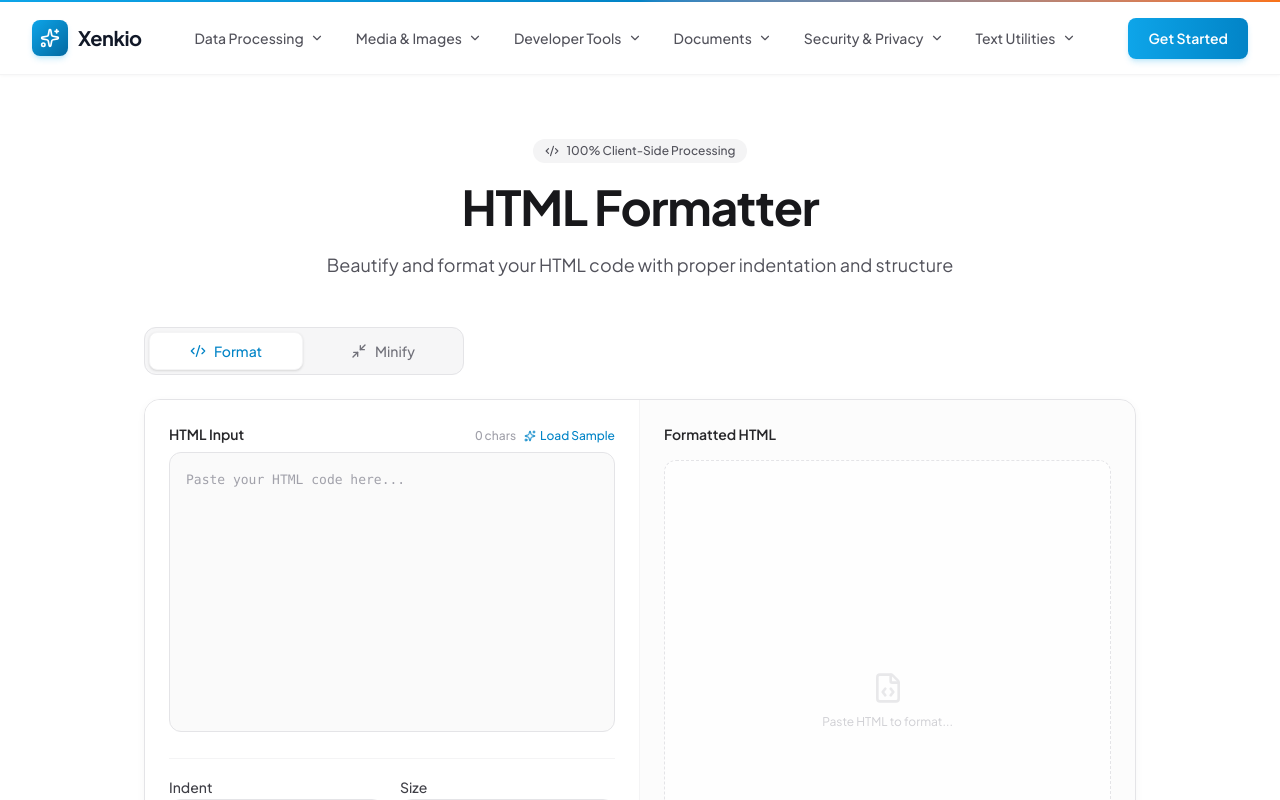
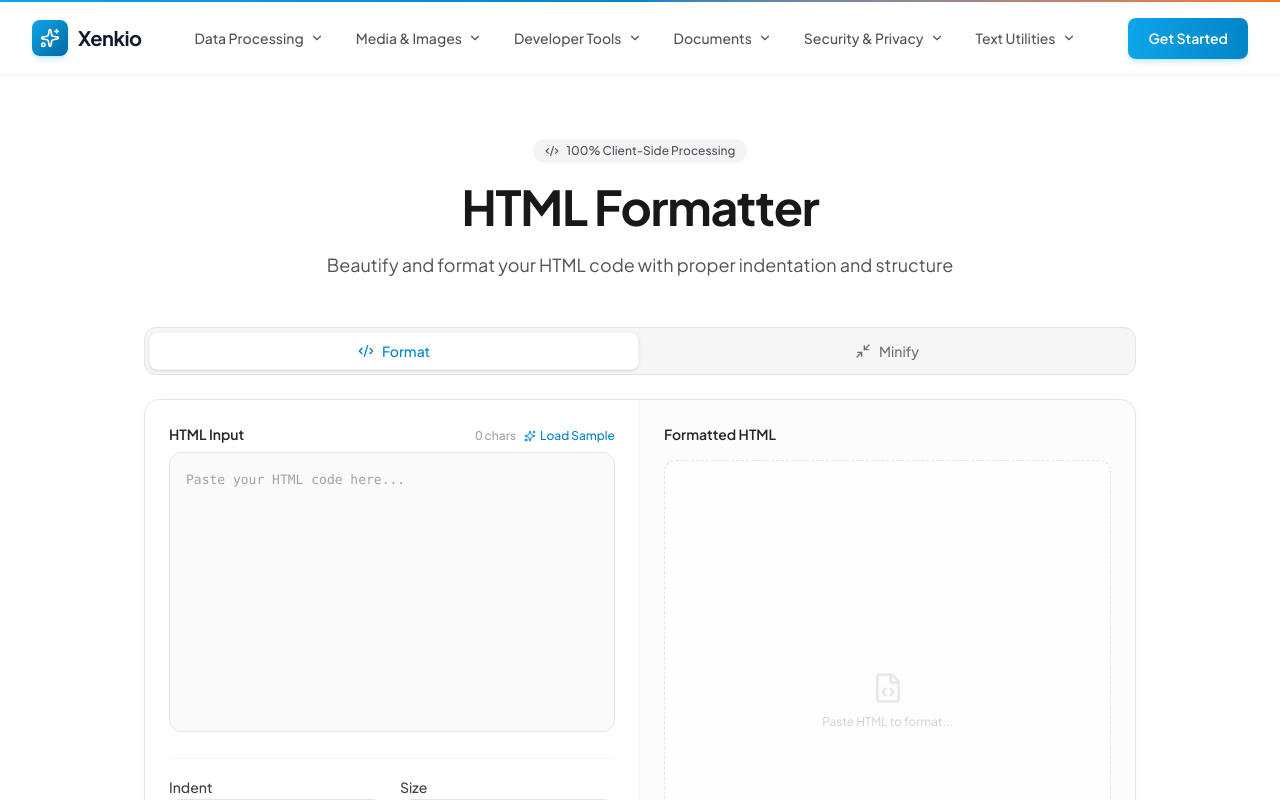
Before and after one commit to irham3/xenkio, a Next.js app: page /tools/html-formatter in a window 1280 px wide. Shown: the top 800 px of the page. Built offline with nearby package versions, Linux system fonts and the light colour scheme.

Commit message:
fix: longer width mode options in html formatter

```diff
--- a/src/features/html-formatter/components/html-formatter.tsx
+++ b/src/features/html-formatter/components/html-formatter.tsx
@@ -73,7 +73,7 @@ export function HtmlFormatter() {
   return (
     <div className="w-full">
       {/* Tab Switcher */}
-      <div className="flex items-center gap-1 p-1 bg-gray-100/80 rounded-xl mb-6 max-w-xs border border-gray-200">
+      <div className="flex items-center gap-1 p-1 bg-gray-100/80 rounded-xl mb-6 w-full border border-gray-200">
         <button
           onClick={() => setActiveTab('format')}
           className={cn(
```
